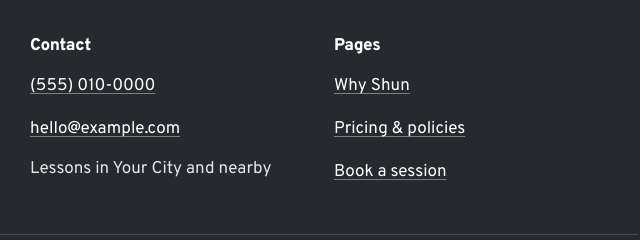
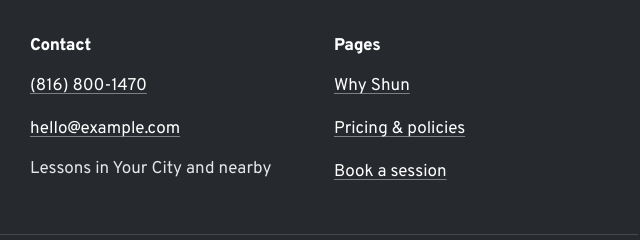
Before and after one commit to Shunquinlan/Car-driving, a plain HTML site: page index.html in a window 1280 px wide. Shown: the part 4612-4852 px from the top of the page, 610-1250 px from the left. Drawn offline with Linux system fonts and the light colour scheme.

Commit message:
Update index.html

```diff
--- a/index.html
+++ b/index.html
@@ -336,7 +336,7 @@
         <h2 class="footer-title">Contact</h2>
         <!-- REPLACE: Shun's real phone number, email and service area -->
         <ul class="footer-list">
-          <li><a href="tel:+15550100000">(555) 010-0000</a></li>
+          <li><a href="tel:+15550100000">(816) 800-1470</a></li>
           <li><a href="mailto:hello@example.com">hello@example.com</a></li>
           <li>Lessons in Your City and nearby</li>
         </ul>
```
